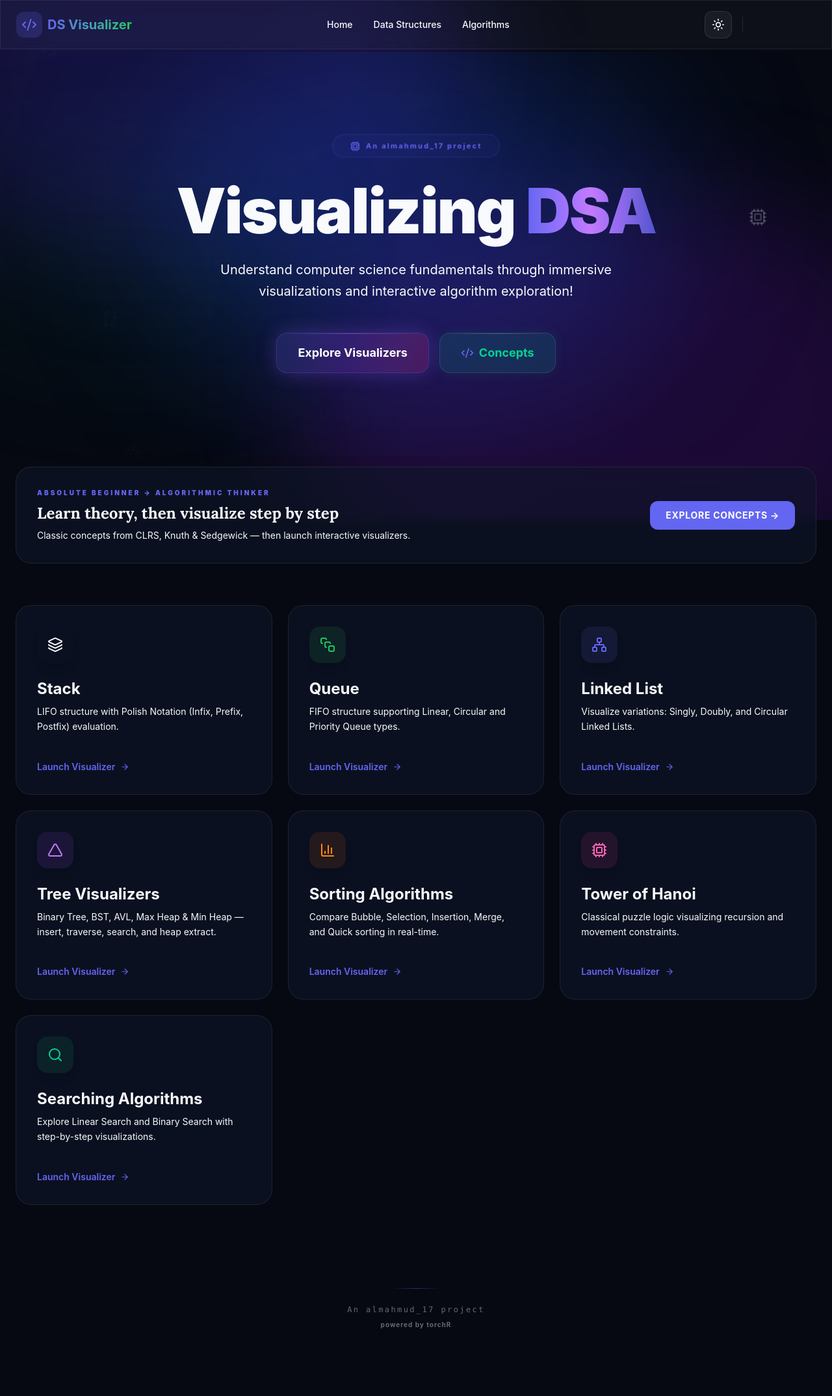
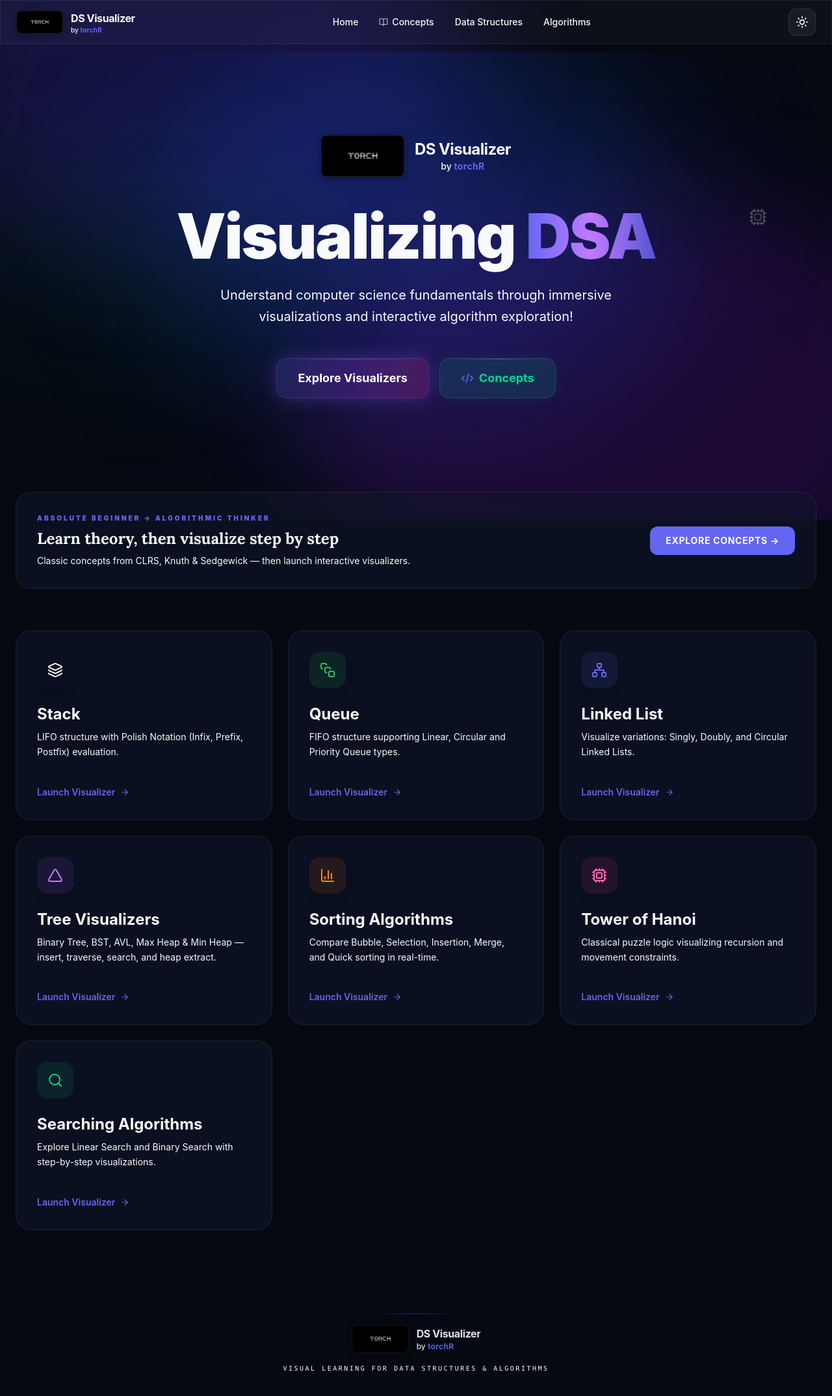
Before and after one commit to almahmud-17/https-github.com-username-VisualiseDS, a Next.js app: page / in a window 1280 px wide. Shown: the top 2148 px of the page at 65% size. Before the commit the page ends 2086 px from the top, so only its background shows below. Built offline with nearby package versions, Linux system fonts and the light colour scheme.

Commit message:
Add torchR brand logo and DS Visualizer by torchR naming

```diff
--- a/src/app/globals.css
+++ b/src/app/globals.css
@@ -309,3 +309,12 @@
 .smooth-card:hover {
   transform: translateY(-2px);
 }
+
+/* torchR dot-matrix logo — preserve black canvas on any theme */
+.torch-logo-box {
+  box-shadow: 0 2px 12px rgba(0, 0, 0, 0.35);
+}
+
+:root.light .torch-logo-box {
+  box-shadow: 0 2px 10px rgba(0, 0, 0, 0.2);
+}
--- a/src/app/layout.tsx
+++ b/src/app/layout.tsx
@@ -20,8 +20,13 @@ const lora = Lora({
 });
 
 export const metadata: Metadata = {
-  title: "DS Visualizer | Learn Algorithms Visually",
-  description: "A premium, modern web application for visualizing data structures and algorithms.",
+  title: "DS Visualizer by torchR | Learn Algorithms Visually",
+  description:
+    "DS Visualizer by torchR — interactive visual learning for data structures and algorithms.",
+  icons: {
+    icon: "/torch-logo.png",
+    apple: "/torch-logo.png",
+  },
 };
 
 import { BackgroundElements } from "@/components/BackgroundElements";
--- a/src/app/page.tsx
+++ b/src/app/page.tsx
@@ -14,6 +14,8 @@ import {
   Search
 } from "lucide-react";
 import { Navbar } from "@/components/Navbar";
+import { BrandLogo } from "@/components/brand/BrandLogo";
+import { BrandFooter } from "@/components/brand/BrandFooter";
 import { PremiumButton } from "@/components/ui/PremiumButton";
 
 const visualizers = [
@@ -79,11 +81,8 @@ export default function Home() {
         <div className="absolute inset-0 max-w-5xl mx-auto h-[600px] top-1/2 -translate-y-1/2 bg-gradient-to-b from-blue-900/40 via-blue-900/10 to-transparent rounded-[4rem] border border-white/5 [.light_&]:border-black/5 backdrop-blur-3xl -z-20"></div>
         <div className="absolute top-0 left-1/2 -translate-x-1/2 w-[800px] h-[500px] bg-blue-600/20 [.light_&]:bg-[#007AFF]/10 blur-[120px] rounded-full -z-10 pointer-events-none" />
 
-        <div className="flex flex-col items-center gap-1.5 px-6 py-2 bg-primary/5 [.light_&]:bg-[#007AFF]/5 border border-primary/20 [.light_&]:border-[#007AFF]/20 rounded-2xl animate-fade-in backdrop-blur-sm group hover:border-primary/40 [.light_&]:hover:border-[#007AFF]/40 transition-all cursor-default scale-110 mb-2">
-          <div className="flex items-center gap-2">
-            <Cpu size={14} className="text-primary group-hover:rotate-180 transition-transform duration-500" />
-            <span className="text-[10px] font-bold tracking-[0.2em] text-primary">An almahmud_17 project</span>
-          </div>
+        <div className="mb-4">
+          <BrandLogo variant="hero" asLink={false} className="flex-col sm:flex-row items-center justify-center gap-4" />
         </div>
 
         <h1 className="text-6xl md:text-8xl font-black tracking-tight text-foreground leading-[0.9] max-w-4xl">
@@ -162,16 +161,7 @@ export default function Home() {
         </div>
       </div>
 
-      {/* Attribution */}
-      <footer className="mt-20 pb-10 flex flex-col items-center gap-2 opacity-40 hover:opacity-100 transition-opacity">
-        <div className="h-px w-20 bg-gradient-to-r from-transparent via-primary to-transparent mb-4" />
-        <p className="text-xs font-mono tracking-[0.2em] ">
-          An almahmud_17 project
-        </p>
-        <p className="text-[10px] font-bold text-primary/ tracking-widest">
-          powered by torchR
-        </p>
-      </footer>
+      <BrandFooter />
     </main>
   );
 }
--- a/src/components/Navbar.tsx
+++ b/src/components/Navbar.tsx
@@ -1,30 +1,33 @@
 import React from "react";
 import Link from "next/link";
-import { Code2, Sun, Moon } from "lucide-react";
+import { Sun, Moon, BookOpen } from "lucide-react";
 import { useTheme } from "./Providers";
+import { BrandLogo } from "./brand/BrandLogo";
 
 export const Navbar = React.memo(function Navbar() {
     const { theme, toggleTheme } = useTheme();
 
     return (
-        <nav className="fixed top-0 w-full z-50 glass px-6 py-4 flex items-center justify-between">
-            <div className="flex items-center gap-2">
-                <div className="bg-primary/20 p-2 rounded-xl text-primary">
-                    <Code2 size={24} />
-                </div>
-                <span className="text-xl font-bold bg-clip-text text-transparent bg-gradient-to-r from-primary to-accent">
-                    DS Visualizer
-                </span>
-            </div>
+        <nav className="fixed top-0 w-full z-50 glass px-4 sm:px-6 py-3 flex items-center justify-between gap-4">
+            <BrandLogo variant="navbar" />
 
-            <ul className="hidden md:flex items-center gap-8 text-sm font-medium">
+            <ul className="hidden md:flex items-center gap-6 lg:gap-8 text-sm font-medium">
                 <li>
                     <Link href="/" className="text-foreground/80 hover:text-primary transition-colors">
                         Home
                     </Link>
                 </li>
+                <li>
+                    <Link
+                        href="/concepts"
+                        className="text-foreground/80 hover:text-primary transition-colors flex items-center gap-1.5"
+                    >
+                        <BookOpen size={14} className="opacity-70" />
+                        Concepts
+                    </Link>
+                </li>
                 <li className="group relative">
-                    <span className="text-foreground/80 hover:text-primary transition-colors cursor-pointer flex items-center gap-1">
+                    <span className="text-foreground/80 hover:text-primary transition-colors cursor-pointer">
                         Data Structures
                     </span>
                     <div className="absolute top-full -left-4 pt-4 opacity-0 invisible group-hover:opacity-100 group-hover:visible transition-all">
@@ -37,7 +40,7 @@ export const Navbar = React.memo(function Navbar() {
                     </div>
                 </li>
                 <li className="group relative">
-                    <span className="text-foreground/80 hover:text-primary transition-colors cursor-pointer flex items-center gap-1">
+                    <span className="text-foreground/80 hover:text-primary transition-colors cursor-pointer">
                         Algorithms
                     </span>
                     <div className="absolute top-full -left-4 pt-4 opacity-0 invisible group-hover:opacity-100 group-hover:visible transition-all">
@@ -45,23 +48,20 @@ export const Navbar = React.memo(function Navbar() {
                             <Link href="/visualize/sorting" className="px-4 py-2 hover:bg-primary/10 [.light_&]:bg-[#007AFF]/10 rounded-lg transition-colors">Sorting Algorithms</Link>
                             <Link href="/visualize/search" className="px-4 py-2 hover:bg-primary/10 [.light_&]:bg-[#007AFF]/10 rounded-lg transition-colors">Searching Algorithms</Link>
                             <Link href="/visualize/hanoi" className="px-4 py-2 hover:bg-primary/10 [.light_&]:bg-[#007AFF]/10 rounded-lg transition-colors">Tower of Hanoi</Link>
-                            <div className="h-px bg-white/5 [.light_&]:bg-black/5 my-1" />
-                            <Link href="/visualize/sorting" className="px-4 py-2 text-[10px] text-muted-foreground uppercase tracking-widest pointer-events-none">Includes: Bubble, Selection, Insertion, Merge, Quick</Link>
                         </div>
                     </div>
                 </li>
             </ul>
 
-            <div className="flex items-center gap-4">
+            <div className="flex items-center gap-2 sm:gap-3 shrink-0">
                 <button
                     onClick={toggleTheme}
                     className="p-2.5 rounded-xl bg-white/5 [.light_&]:bg-black/5 border border-white/10 [.light_&]:border-black/10 hover:bg-white/10 [.light_&]:hover:bg-black/10 transition-all text-foreground"
-                    title={`Switch to ${theme === 'dark' ? 'light' : 'dark'} mode`}
+                    title={`Switch to ${theme === "dark" ? "light" : "dark"} mode`}
+                    type="button"
                 >
                     {theme === "dark" ? <Sun size={20} /> : <Moon size={20} />}
                 </button>
-                <div className="w-px h-6 bg-white/10 hidden md:block" />
-                <div className="hidden md:block w-24" /> {/* Space balancer */}
             </div>
         </nav>
     );
--- /dev/null
+++ b/src/components/brand/BrandFooter.tsx
@@ -0,0 +1,15 @@
+"use client";
+
+import { BrandLogo } from "./BrandLogo";
+
+export function BrandFooter() {
+  return (
+    <footer className="mt-20 pb-10 flex flex-col items-center gap-4">
+      <div className="h-px w-32 bg-gradient-to-r from-transparent via-primary/40 to-transparent" />
+      <BrandLogo variant="footer" asLink={false} className="opacity-90 hover:opacity-100 transition-opacity" />
+      <p className="text-[10px] font-mono tracking-[0.25em] uppercase text-muted-foreground/70">
+        Visual learning for data structures & algorithms
+      </p>
+    </footer>
+  );
+}
--- /dev/null
+++ b/src/components/brand/BrandLogo.tsx
@@ -0,0 +1,104 @@
+"use client";
+
+import Image from "next/image";
+import Link from "next/link";
+import { cn } from "@/lib/utils";
+
+export type BrandVariant = "navbar" | "footer" | "hero" | "icon";
+
+interface BrandLogoProps {
+  variant?: BrandVariant;
+  showText?: boolean;
+  className?: string;
+  asLink?: boolean;
+}
+
+const LOGO_BOX: Record<BrandVariant, string> = {
+  navbar: "h-9 min-w-[4.5rem] px-2 py-1",
+  footer: "h-11 min-w-[5.5rem] px-2.5 py-1",
+  hero: "h-14 sm:h-16 min-w-[7rem] sm:min-w-[8rem] px-3 py-1.5",
+  icon: "h-8 min-w-[3.5rem] px-1.5 py-0.5",
+};
+
+const LOGO_IMG: Record<BrandVariant, { width: number; height: number; className: string }> = {
+  navbar: { width: 88, height: 28, className: "h-6 w-auto" },
+  footer: { width: 100, height: 32, className: "h-7 w-auto" },
+  hero: { width: 140, height: 44, className: "h-9 sm:h-10 w-auto" },
+  icon: { width: 72, height: 24, className: "h-5 w-auto" },
+};
+
+const TEXT: Record<BrandVariant, { title: string; by: string }> = {
+  navbar: { title: "text-sm sm:text-base", by: "text-[10px]" },
+  footer: { title: "text-base", by: "text-xs" },
+  hero: { title: "text-xl sm:text-2xl", by: "text-sm" },
+  icon: { title: "text-sm", by: "text-[10px]" },
+};
+
+function BrandContent({
+  variant,
+  showText,
+  className,
+}: Pick<BrandLogoProps, "variant" | "showText" | "className">) {
+  const v = variant ?? "navbar";
+  const img = LOGO_IMG[v];
+  const text = TEXT[v];
+
+  return (
+    <div className={cn("flex items-center gap-3", className)}>
+      <div
+        className={cn(
+          "torch-logo-box shrink-0 flex items-center justify-center rounded-lg bg-black border border-white/10",
+          LOGO_BOX[v]
+        )}
+      >
+        <Image
+          src="/torch-logo.png"
+          alt="torchR logo"
+          width={img.width}
+          height={img.height}
+          className={cn("object-contain object-center", img.className)}
+          priority={v === "navbar" || v === "hero"}
+        />
+      </div>
+      {showText !== false && (
+        <div className="flex flex-col leading-tight min-w-0">
+          <span
+            className={cn(
+              "font-bold text-foreground tracking-tight truncate",
+              text.title
+            )}
+          >
+            DS Visualizer
+          </span>
+          <span className={cn("text-muted-foreground font-medium", text.by)}>
+            by{" "}
+            <span className="text-primary font-bold tracking-wide">torchR</span>
+          </span>
+        </div>
+      )}
+    </div>
+  );
+}
+
+export function BrandLogo({
+  variant = "navbar",
+  showText = true,
+  className,
+  asLink = true,
+}: BrandLogoProps) {
+  const content = (
+    <BrandContent variant={variant} showText={showText} className={className} />
+  );
+
+  if (!asLink) return content;
+
+  return (
+    <Link
+      href="/"
+      className="group focus:outline-none focus-visible:ring-2 focus-visible:ring-primary/50 rounded-xl"
+      aria-label="DS Visualizer by torchR — Home"
+    >
+      {content}
+    </Link>
+  );
+}
```
Also changed, not shown: src/app/concepts/page.tsx (+6 -6 lines), public/torch-logo.png (added).
